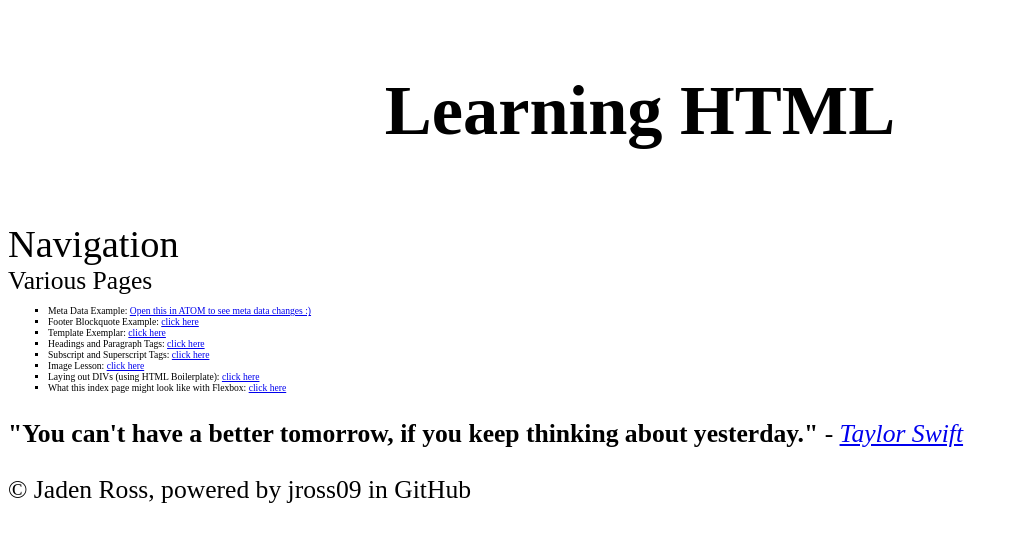
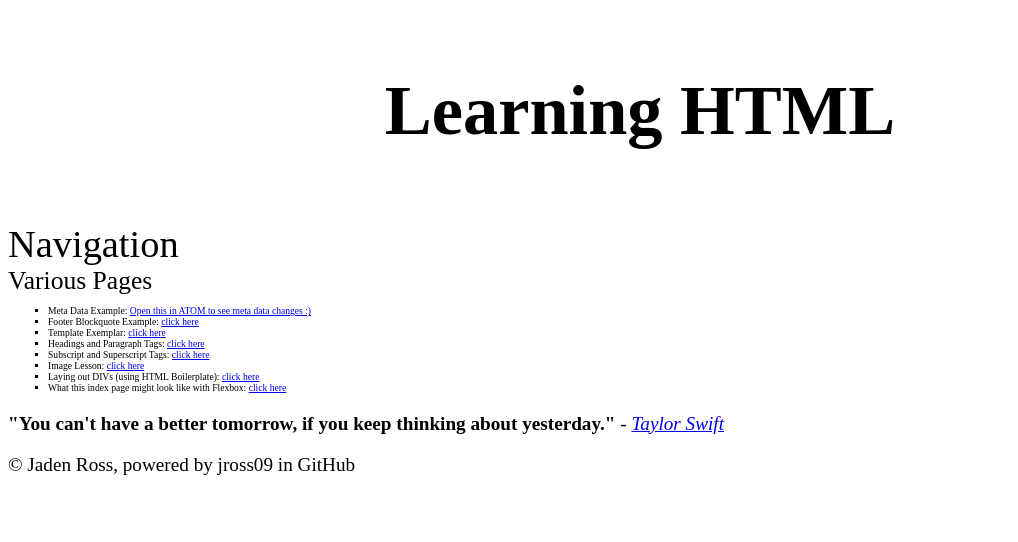
Before and after one commit to jross09/Learning-HTML, a plain HTML site: page index.html in a window 1280 px wide. Shown: the whole page, without its empty margins (0-1018 px from the left). Drawn offline with Linux system fonts and the light colour scheme.

Commit message:
Update index.html

```diff
--- a/index.html
+++ b/index.html
@@ -52,7 +52,7 @@
         <footer></footer>
     </body>
 
-    <footer style="font-size:2vw" style="text-align:center">
+    <footer style="font-size:1.5vw">
         <blockquote cite="https://www.blissquote.com/2020/01/taylor-swift-quotes.html">
             <!-- Date Accessed 20220919-->
         </blockquote>
```
